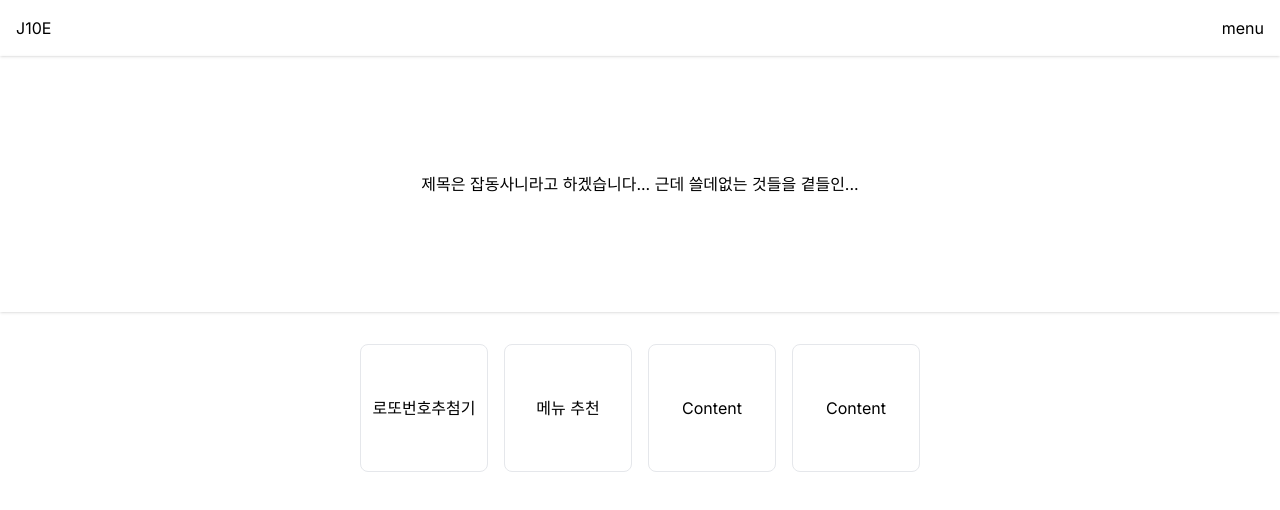
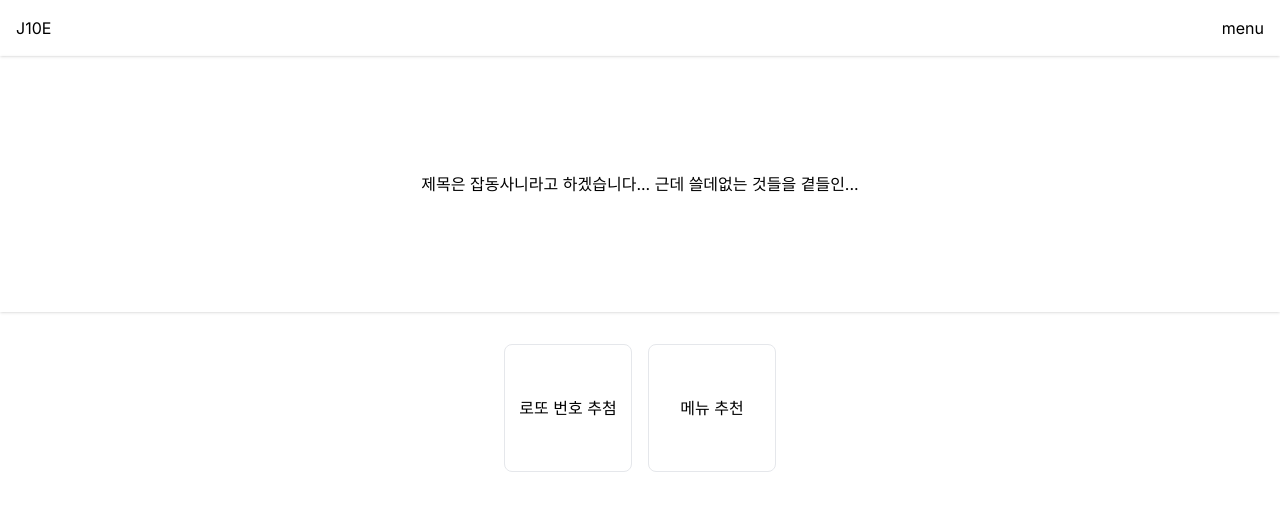
Before and after one commit to ruokic/jobdongsanee, a Next.js app: page / in a window 1280 px wide. Shown: the top 510 px of the page. Built offline with nearby package versions, Linux system fonts and the light colour scheme.

Commit message:
[chore] modify home
- delete mock data
- add data list and map function

```diff
--- a/app/page.tsx
+++ b/app/page.tsx
@@ -1,15 +1,19 @@
 import ContentBox from './ui/home/ContentBox';
 import Banner from './ui/home/Banner';
+
+const data = [
+  { title: '로또 번호 추첨', url: '/lottery' },
+  { title: '메뉴 추천', url: '/omakase' },
+];
 
 export default function Home() {
   return (
     <>
       <Banner />
       <div className='p-4 flex flex-wrap gap-4 justify-center'>
-        <ContentBox title={'로또번호추첨기'} url={'/lottery'} />
-        <ContentBox title={'메뉴 추천'} url={'/omakase'} />
-        <ContentBox title={'Content'} url={'/'} />
-        <ContentBox title={'Content'} url={'/'} />
+        {data.map(({ title, url }) => (
+          <ContentBox key={url} title={title} url={url} />
+        ))}
       </div>
     </>
   );
```
